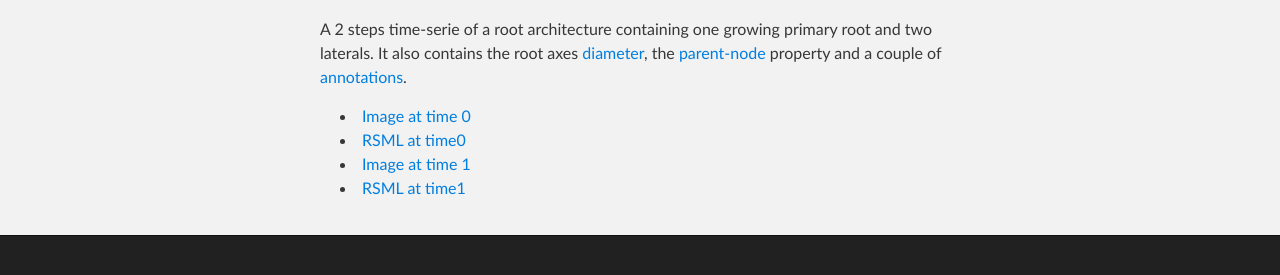
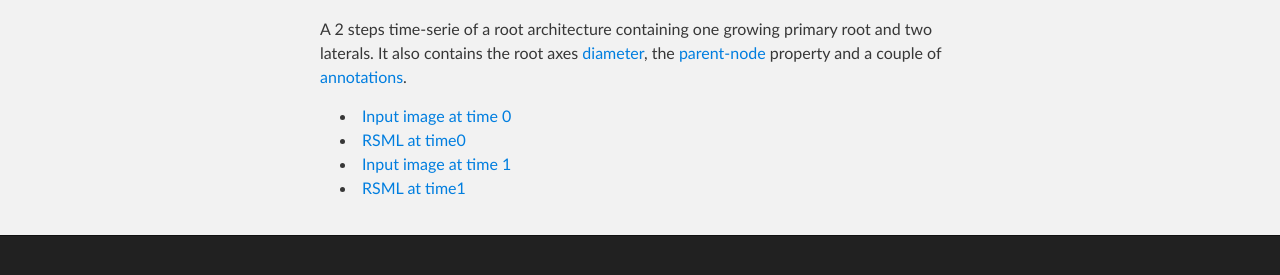
Before and after one commit to RootSystemML/RootSystemML.github.io, a Jekyll site: the page built from examples/beetroot.md, in a window 1280 px wide. Shown: the part 210-485 px from the top of the page. Built offline with Jekyll 4.4.1, drawn with Linux system fonts in a browser that asks for light colours.

Commit message:
beetroot example corrections

```diff
--- a/examples/beetroot.md
+++ b/examples/beetroot.md
@@ -8,9 +8,9 @@ id: 1
 
 A 2 steps time-serie of a root architecture containing one growing primary root and two laterals. It also contains the root axes [diameter][], the [parent-node][] property and a couple of [annotations][].
 
-  - [Image at time 0](/images/examples/beetroot/beetroot_0.png)
+  - [Input image at time 0](/images/examples/beetroot/beetroot_0.png)
   - [RSML at time0](/images/examples/beetroot/beetroot_0.rsml)
-  - [Image at time 1](/images/examples/beetroot/beetroot_1.png)
+  - [Input image at time 1](/images/examples/beetroot/beetroot_1.png)
   - [RSML at time1](/images/examples/beetroot/beetroot_1.rsml)
 
 [diameter]: /format/thesaurus#diameter
```
